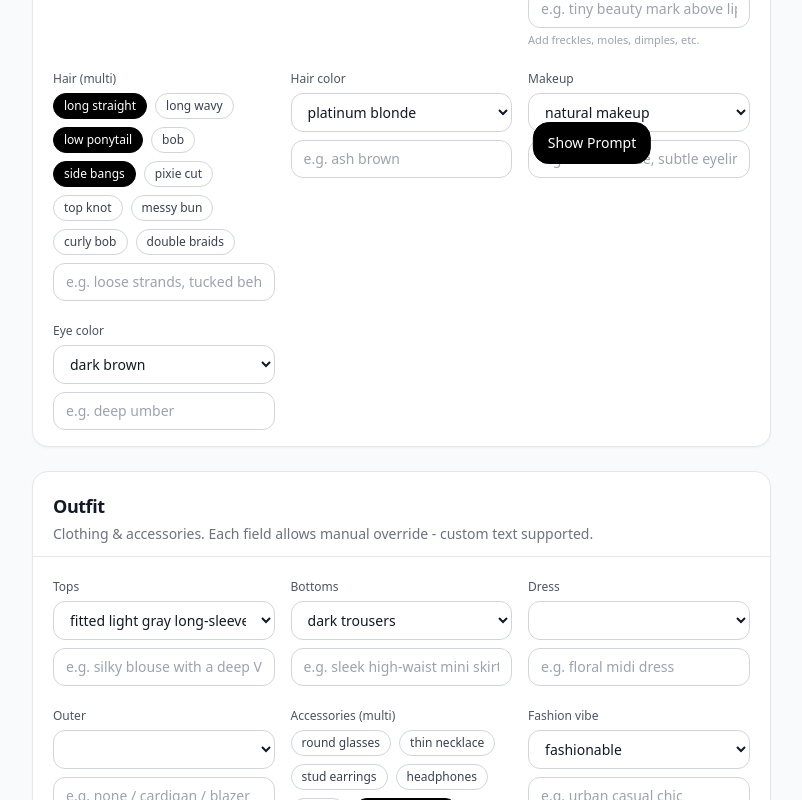
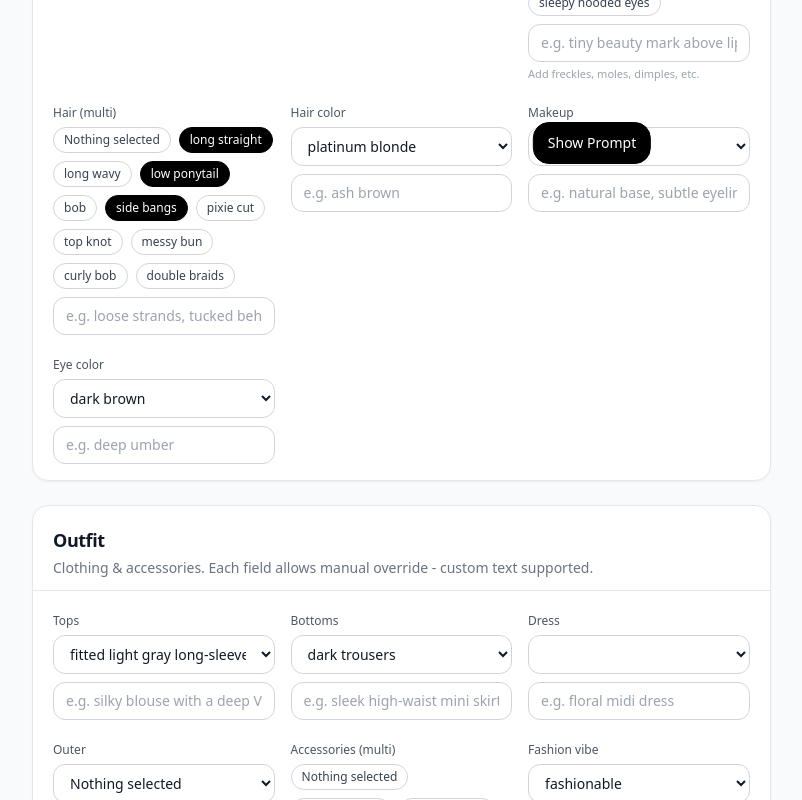
Before and after one commit to 1011gnn1118/sora-prompt-builder, a React (Vite) app: page / in a window 1280 px wide. Shown: the part 620-1420 px from the top of the page, without its empty margins (48-850 px from the left). Built offline with nearby package versions, Linux system fonts and the light colour scheme.

Commit message:
Add none option and manual placeholders

```diff
--- a/src/SoraPromptBuilder.jsx
+++ b/src/SoraPromptBuilder.jsx
@@ -442,13 +442,26 @@ export default function SoraPromptBuilder({ uiLang = "EN" }) {
 
   const multiPills = (values, setValues, pool) => (
     <div className="flex flex-wrap gap-2">
+      <button
+        key="__none"
+        onClick={() => setValues([])}
+        className={`px-2.5 py-1 rounded-full text-xs border ${
+          values.length === 0 ? "bg-black text-white border-black" : "bg-white text-gray-700 border-gray-300"
+        }`}
+      >
+        {uiLang === "JP" ? "何も選択していない" : "Nothing selected"}
+      </button>
       {pool.map((opt) => {
         const active = values.includes(opt.en);
         return (
           <button
             key={opt.en}
-            onClick={() => setValues(active ? values.filter((v) => v !== opt.en) : [...values, opt.en])}
-            className={`px-2.5 py-1 rounded-full text-xs border ${active ? "bg-black text-white border-black" : "bg-white text-gray-700 border-gray-300"}`}
+            onClick={() =>
+              setValues(active ? values.filter((v) => v !== opt.en) : [...values, opt.en])
+            }
+            className={`px-2.5 py-1 rounded-full text-xs border ${
+              active ? "bg-black text-white border-black" : "bg-white text-gray-700 border-gray-300"
+            }`}
           >
             {uiLang === "JP" ? opt.jp : opt.en}
           </button>
--- a/src/components/ui.jsx
+++ b/src/components/ui.jsx
@@ -68,6 +68,7 @@ export const Select = ({
       <input
         value={value}
         onChange={(e) => onChange(e.target.value)}
+        placeholder="e.g."
         className={`w-full rounded-xl border border-gray-300 bg-white px-3 py-2 text-sm mt-2 ${className}`}
       />
     )}
--- a/src/data/animeOptions.js
+++ b/src/data/animeOptions.js
@@ -245,8 +245,13 @@ export const animeOptions = {
 // Same as in options.js but for anime-specific groups.
 // Labels switch between English and Japanese based on `lang` while values stay
 // in English to keep JSON output unaffected.
-export const toSelectOptions = (arr, lang = "EN") =>
-  arr.map((i) => ({ value: i.en, label: lang === "JP" ? i.jp : i.en }));
+export const toSelectOptions = (arr, lang = "EN") => {
+  const noneLabel = lang === "JP" ? "何も選択していない" : "Nothing selected";
+  const mapped = arr
+    .filter((i) => i.en)
+    .map((i) => ({ value: i.en, label: lang === "JP" ? i.jp : i.en }));
+  return [{ value: "", label: noneLabel }, ...mapped];
+};
 
 export function findJP(en) {
   for (const group of Object.values(animeOptions)) {
--- a/src/data/options.js
+++ b/src/data/options.js
@@ -267,8 +267,13 @@ export const options = {
 // Convert option objects to Select component friendly format.
 // `lang` determines which label (English or Japanese) is shown while the value
 // remains in English so that exported JSON stays consistent.
-export const toSelectOptions = (arr, lang = "EN") =>
-  arr.map((i) => ({ value: i.en, label: lang === "JP" ? i.jp : i.en }));
+export const toSelectOptions = (arr, lang = "EN") => {
+  const noneLabel = lang === "JP" ? "何も選択していない" : "Nothing selected";
+  const mapped = arr
+    .filter((i) => i.en)
+    .map((i) => ({ value: i.en, label: lang === "JP" ? i.jp : i.en }));
+  return [{ value: "", label: noneLabel }, ...mapped];
+};
 
 export function findJP(en) {
   for (const group of Object.values(options)) {
```
